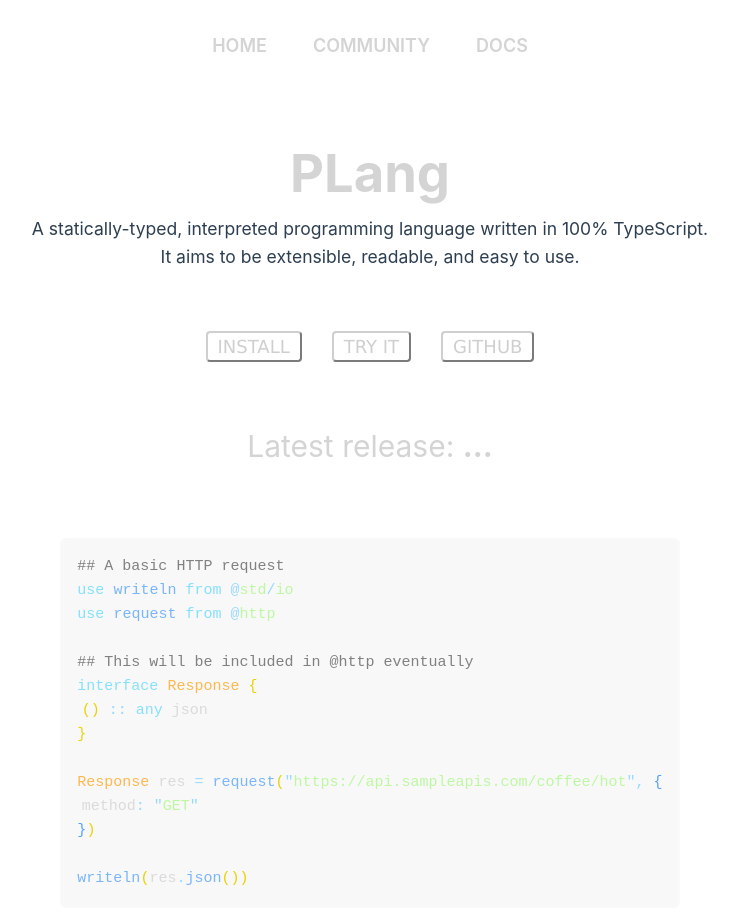
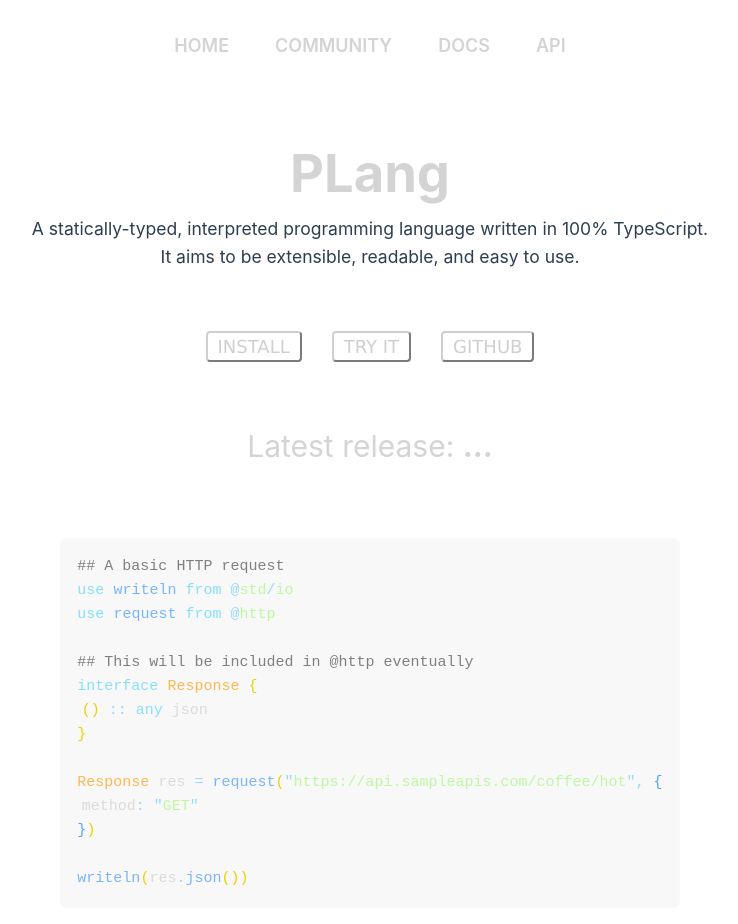
Before and after one commit to p-programming-language/website, a Vue app: page / in a window 1280 px wide. Shown: the top 924 px of the page, without its empty margins (270-1008 px from the left). Built offline with nearby package versions, Linux system fonts and the light colour scheme; no server answers.

Commit message:
feat: fix docs href + add API ref button

```diff
--- a/src/components/NavBar.vue
+++ b/src/components/NavBar.vue
@@ -11,14 +11,14 @@
 <script setup lang="ts">
 import { onMounted, ref } from "vue";
 
-const pages = ["Home", "Community", "Docs"];
+const pages = ["Home", "Community", "Docs", "API"];
 const selectedPage = ref("Home");
 
-function selectPage(page: string) {
+function selectPage(page: string): void {
   selectedPage.value = page;
 }
 
-function getPageURL(page: string) {
+function getPageURL(page: string): string {
   if (page === "Home")
     return "/";
 
--- a/src/main.ts
+++ b/src/main.ts
@@ -21,15 +21,21 @@ const router = createRouter({
       component: Community
     },
     {
+      path: "/install",
+      name: "Install",
+      component: Install
+    },
+    {
       path: "/docs",
       name: "Docs",
       component: Home,
-      beforeEnter: () => window.location.href = "https://docs.cosmo-lang.dev"
+      beforeEnter: () => window.location.href = "https://docs.p-lang.xyz"
     },
     {
-      path: "/install",
-      name: "Install",
-      component: Install
+      path: "/api",
+      name: "API",
+      component: Home,
+      beforeEnter: () => window.location.href = "https://api.p-lang.xyz"
     }
   ]
 });
```
